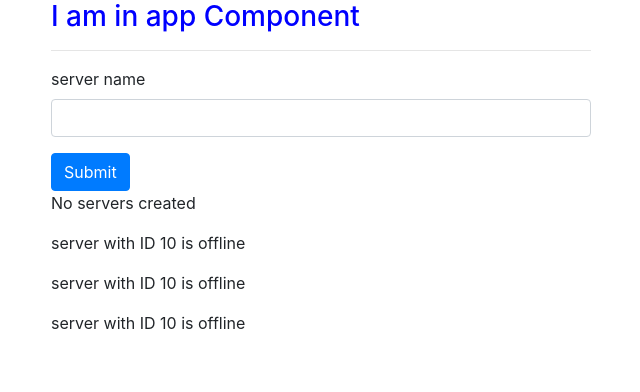
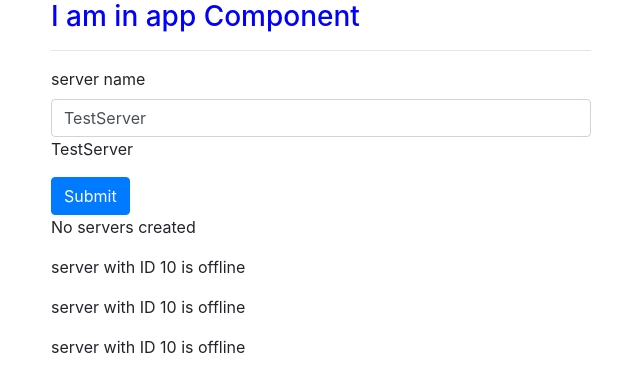
Before and after one commit to ANgajasinghe/Angular-Tutorial, an Angular app in the folder my-app/: page / in a window 1280 px wide. Shown: the top 392 px of the page, without its empty margins (34-674 px from the left). Built offline with nearby package versions, Linux system fonts and the light colour scheme.

Commit message:
two-way-databinding -how to import a module and add to th app module.ts

```diff
--- a/my-app/src/app/app.module.ts
+++ b/my-app/src/app/app.module.ts
@@ -16,6 +16,8 @@ import { ServersComponent } from './servers/servers.component';
   imports: [
     BrowserModule,
     AppRoutingModule,
+    FormsModule,
+
   ],
   providers: [],
   bootstrap: [AppComponent]
--- a/my-app/src/app/servers/servers.component.html
+++ b/my-app/src/app/servers/servers.component.html
@@ -8,9 +8,12 @@
     -->
 
 
-
+    <!-- **
+    ** Two way data binding : - not like previous this derective will do previous process in easy way
+    [(ngModel)]="serverName"
+    -->
 <label>server name</label>
-<input type="text" name="" id="" class="form-control" (input)="onUpdateServerName($event)">
+<input type="text"class="form-control" [(ngModel)]="serverName">
 <p>{{serverName}}</p>
 <button class="btn btn-primary" [disabled]="!allowNewServer" (click)="onCreateServer(this)"> Submit </button>
 <!-- <p [innerText] = "allowNewServer"></p> -->
--- a/my-app/src/app/servers/servers.component.ts
+++ b/my-app/src/app/servers/servers.component.ts
@@ -1,4 +1,7 @@
-import { Component, OnInit } from '@angular/core';
+import { Component, OnInit} from '@angular/core';
+
+
+
 
 @Component({
   selector: 'app-servers',
@@ -10,7 +13,7 @@ export class ServersComponent implements OnInit {
     allowNewServer:boolean  = false;
 
     serverCreationStatus = "No servers created";
-    serverName = "";
+    serverName = "TestServer";
 
 
   constructor() {
```
